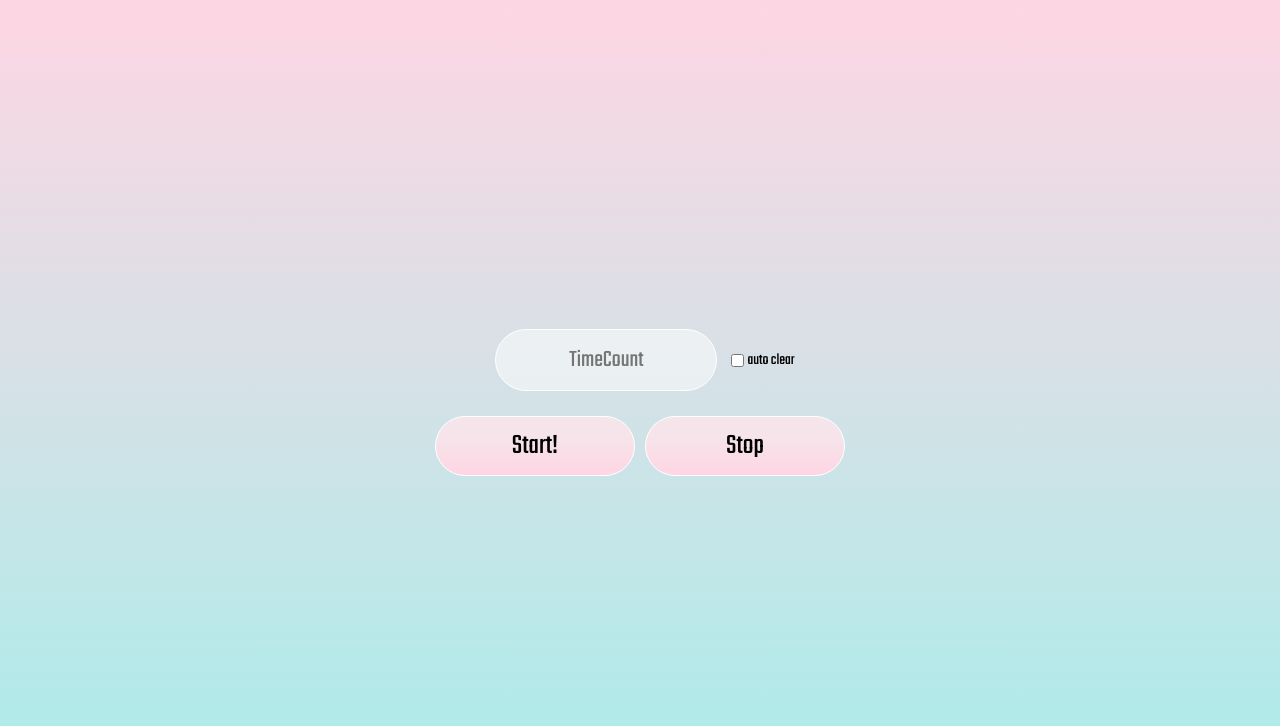
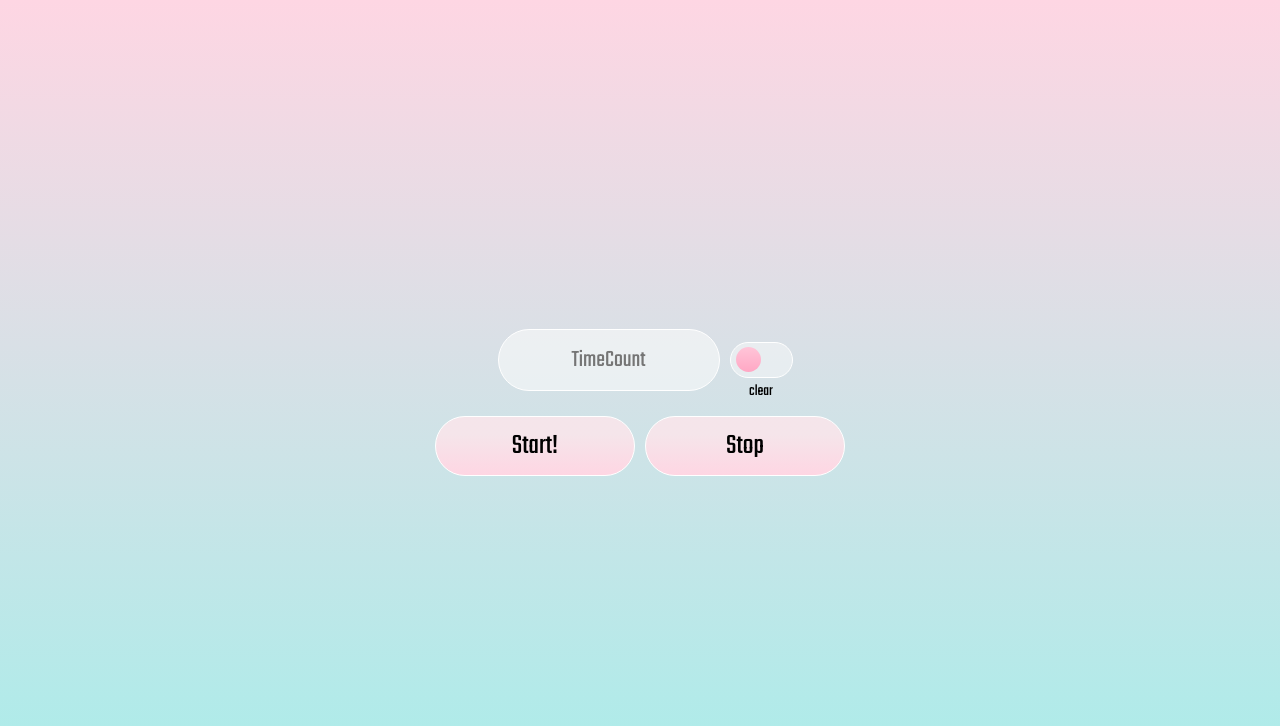
Before and after one commit to ppipee/CountDown, a plain HTML site: page index.html in a window 1280 px wide. Drawn offline with nearby package versions, Linux system fonts and the light colour scheme.

Commit message:
adjust color

```diff
--- a/index.html
+++ b/index.html
@@ -10,13 +10,18 @@
       rel="stylesheet"
     />
     <link rel="stylesheet" href="./style.css" />
+    <link rel="stylesheet" href="./slide.css" />
   </head>
   <body>
     <div class="count-down">
       <div id="time"><span>0</span></div>
       <div class="inputs">
-        <input id="settime" placeholder="TimeCount"/>
-        <input id="clear" type="checkbox" />auto clear
+        <input id="settime" placeholder="TimeCount" />
+        <label class="switch-wrap">
+          <input id="clear" type="checkbox" />
+          <div class="switch"></div>
+          <p id="text-clear">clear</p>
+        </label>
       </div>
       <div class="operations">
         <button id="start">Start!</button>
--- a/index.js
+++ b/index.js
@@ -2,6 +2,7 @@ var time = 0;
 var time_present = 0;
 var pause = false;
 $(document).ready(function () {
+
     $("#settime").on("keypress", function (event) {
         var keycode = (event.keyCode ? event.keyCode : event.which);
         if (keycode == '13') {
@@ -9,6 +10,14 @@ $(document).ready(function () {
             start();
         }
     });
+
+    $("#clear").on("click", function () {
+        console.log($("#clear:checked").val());
+        if ($("#clear:checked").val() == "on") { $(".switch-wrap").css({ "background": "linear-gradient(to left, #bbecff 0%, #6bc4ff 100%)" }); }
+        else {
+            $(".switch-wrap").css({ "background": "rgba(255, 255, 255, 0.404)" });
+        }
+    })
 
     $("#start").on("click", function () {
         setTime();
--- /dev/null
+++ b/slide.css
@@ -0,0 +1,47 @@
+.switch-wrap {
+  cursor: pointer;
+  background-color:rgba(255, 255, 255, 0.404);
+  border: 1px solid white;
+  padding: 7px;
+  width: 47px;
+  height: 20px;
+  border-radius: 30px;
+}
+.switch-wrap input {
+  position: absolute;
+  opacity: 0;
+  width: 0;
+  height: 0;
+}
+
+.switch {
+  position: relative;
+  top: -3px;
+  left: -2px;
+  height: 25px;
+  width: 50px;
+  display: grid;
+  grid-template-columns: 0fr 1fr 1fr;
+  transition: 0.2s;
+}
+.switch::after {
+  content: "";
+  border-radius: 25px;
+  background:linear-gradient(to top, #ffa7c4 0%, #ffc5d8 100%);
+  ;
+  grid-column: 2;
+  transition: background 0.2s;
+}
+
+input#clear:checked + .switch {
+  grid-template-columns: 1fr 1fr 0fr;
+}
+/*
+input#clear:checked::after {
+  background-color: #52cf71;
+} */
+
+#text-clear{
+  text-align: center;
+  margin: 5px 0;
+}
--- a/style.css
+++ b/style.css
@@ -6,6 +6,7 @@ body {
     overflow-x: hidden;
     font-family: 'Teko', sans-serif;
 }
+
 
 .count-down {
     height: 100vh;
@@ -60,6 +61,7 @@ body {
     background-image: linear-gradient(to bottom, #fcd7e3 100%, #fed6e3 100%);
 }
 
+
 #settime {
     font-family: 'Teko';
     text-align: center;
```
